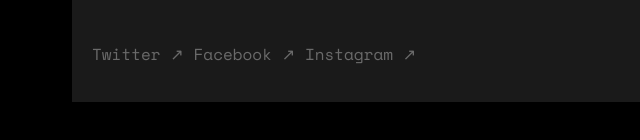
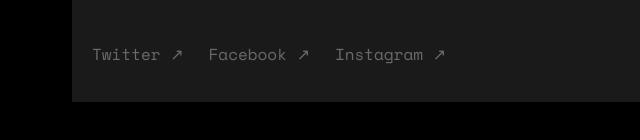
Before and after one commit to haroldao/Dark-Minimalist-Website, a website: page index.html in a window 1280 px wide. Shown: the part 4889-5029 px from the top of the page, 28-668 px from the left. Drawn offline with nearby package versions, Linux system fonts and the light colour scheme.

Commit message:
anchor Hover fixed

```diff
--- a/package.json
+++ b/package.json
@@ -1,5 +1,5 @@
 {
-  "name": "dark-minimal-website",
+  "name": "dark-minimalist-website",
   "version": "1.0.0",
   "description": "",
   "main": "index.html",
--- a/style.css
+++ b/style.css
@@ -128,11 +128,15 @@
 
 footer a {
   color: #6a6a6a;
+  margin-right: 15px;
 }
 
 footer a:hover {
   color: var(--white);
+  border-bottom: solid 1px var(--white);
 }
+
+/*Responsive */
 @media (max-width: 700px) {
   body {
     /* background-color: red; */
```
